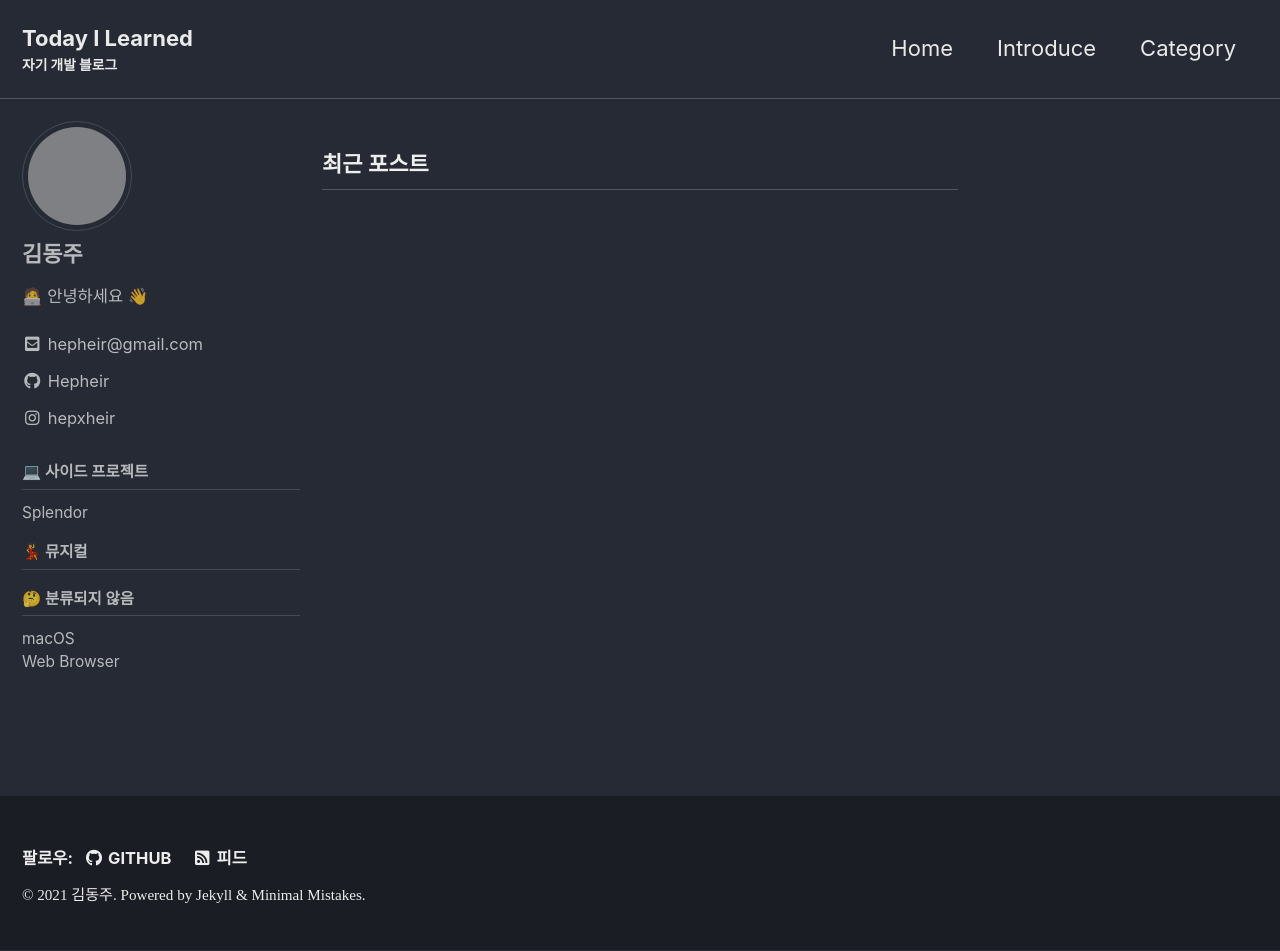
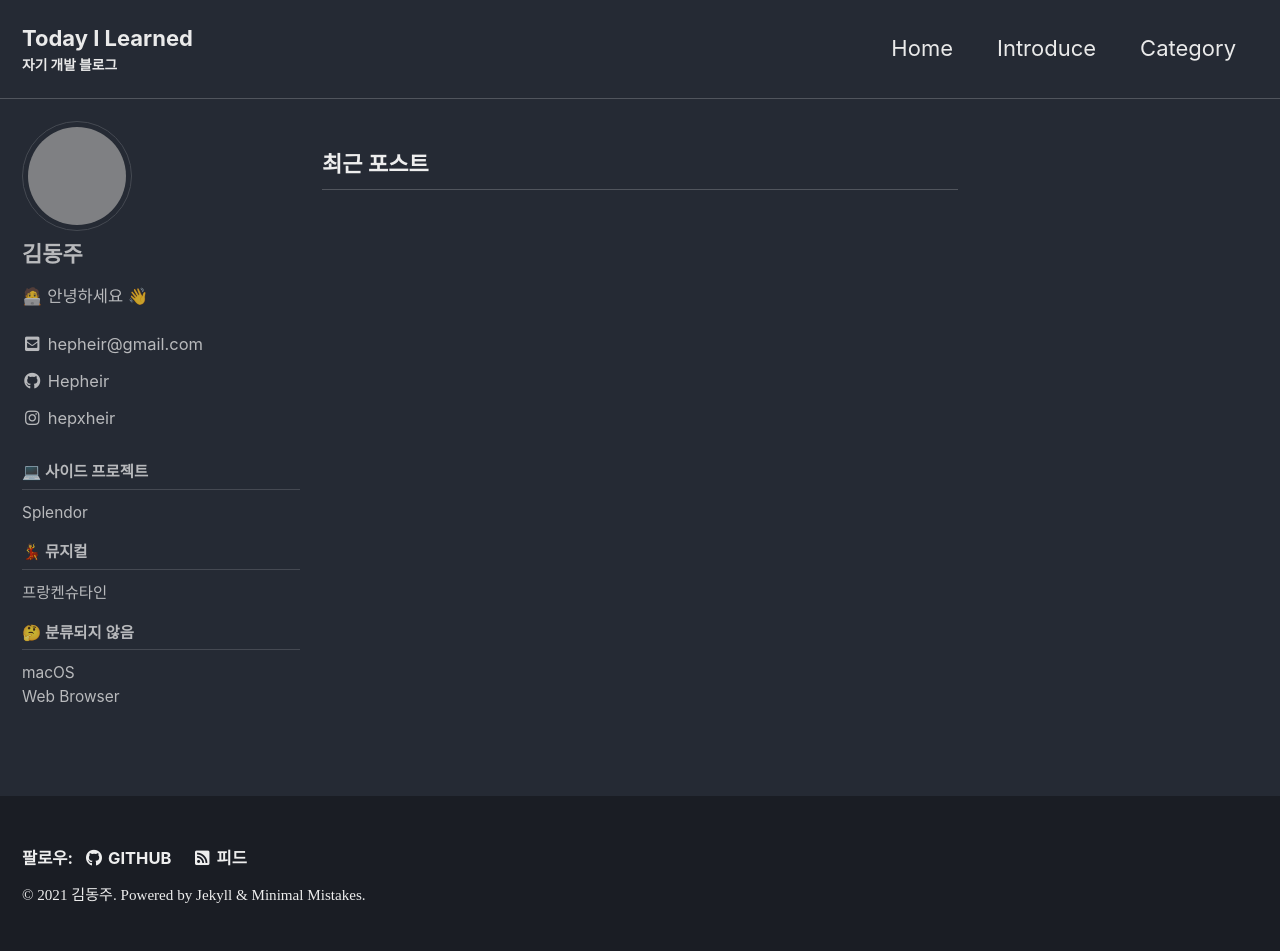
Before and after one commit to Hepheir/archived-hepheir.github.io, a Jekyll site: the page built from index.html, in a window 1280 px wide and 951 px high. Built offline with Jekyll 4.4.1, drawn with Linux system fonts in a browser that asks for light colours; cached includes are drawn as plain includes; some web fonts are replaced; the list of posts is cut into pages by our own code; grey boxes are pictures that could not be loaded.

Commit message:
config: Add "프랑켄슈타인" to sidebar (navigation.yml)

```diff
--- a/_data/navigation.yml
+++ b/_data/navigation.yml
@@ -22,6 +22,8 @@ categories:
         url: /categories/#splendor
   - title: "💃 뮤지컬"
     children:
+      - title: "프랑켄슈타인"
+        url: /categories/#musical-frankenstein
   - title: "🤔 분류되지 않음"
     children:
       - title: "macOS"
```
